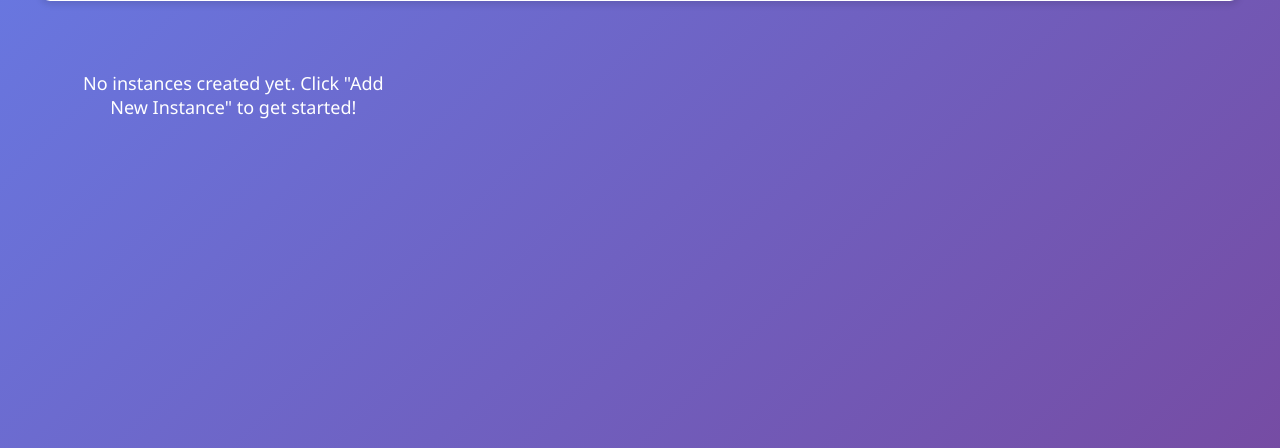
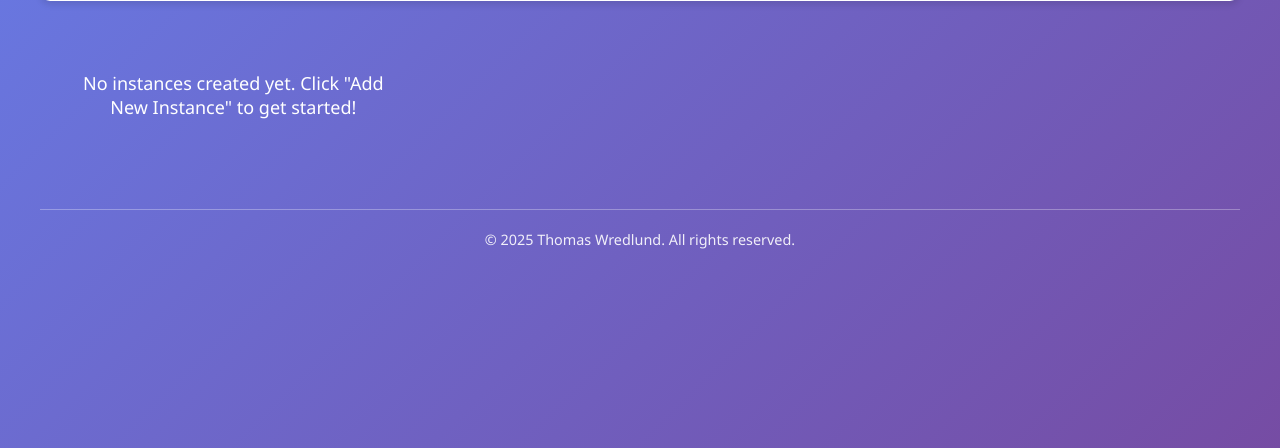
Before and after one commit to Glitchtit/HA-Edu, a Flask app: page / in a window 1280 px wide. Shown: the part 310-758 px from the top of the page. Run offline with Flask 3, Linux system fonts and the light colour scheme.

Commit message:
Add footer with copyright information to index.html

```diff
--- a/templates/index.html
+++ b/templates/index.html
@@ -1189,5 +1189,11 @@
         checkTeacherAccessEnabled();
         checkInstanceCreationStatus();
     </script>
+
+    <footer style="text-align: center; padding: 30px 20px 20px; color: rgba(255, 255, 255, 0.9); font-size: 0.9em;">
+        <div style="border-top: 1px solid rgba(255, 255, 255, 0.3); padding-top: 20px; max-width: 1200px; margin: 0 auto;">
+            © 2025 Thomas Wredlund. All rights reserved.
+        </div>
+    </footer>
 </body>
 </html>
```
